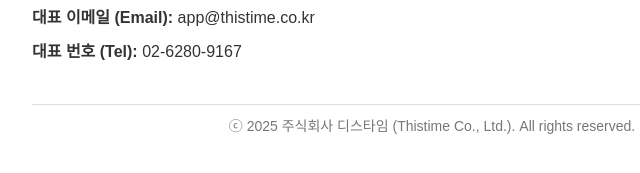
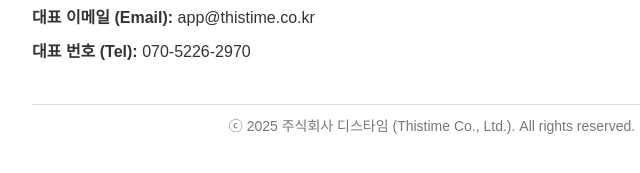
Before and after one commit to lsyet6/lsyet6.github.io, a plain HTML site: page index.html in a window 1280 px wide. Shown: the part 425-598 px from the top of the page, 208-848 px from the left. Drawn offline with Linux system fonts and the light colour scheme.

Commit message:
Update index.html

```diff
--- a/index.html
+++ b/index.html
@@ -49,7 +49,7 @@
     <li><strong>사업자등록번호 (Business Reg. No.):</strong> 668-81-00988</li>
     <li><strong>주소 (Address):</strong> 서울시 마포구 와우산로 48, 9층 903호 (상수동, 로하스 타워)</li>
     <li><strong>대표 이메일 (Email):</strong> app@thistime.co.kr</li>
-    <li><strong>대표 번호 (Tel):</strong> 02-6280-9167</li>
+    <li><strong>대표 번호 (Tel):</strong> 070-5226-2970</li>
   </ul>
 
   <footer>
```
